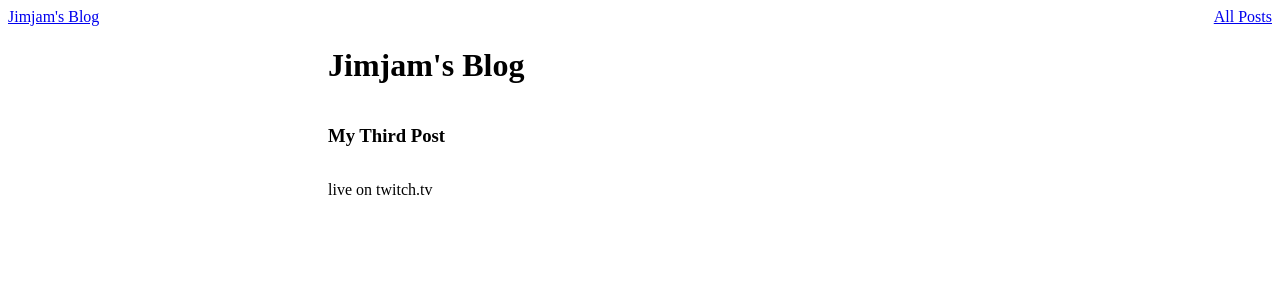
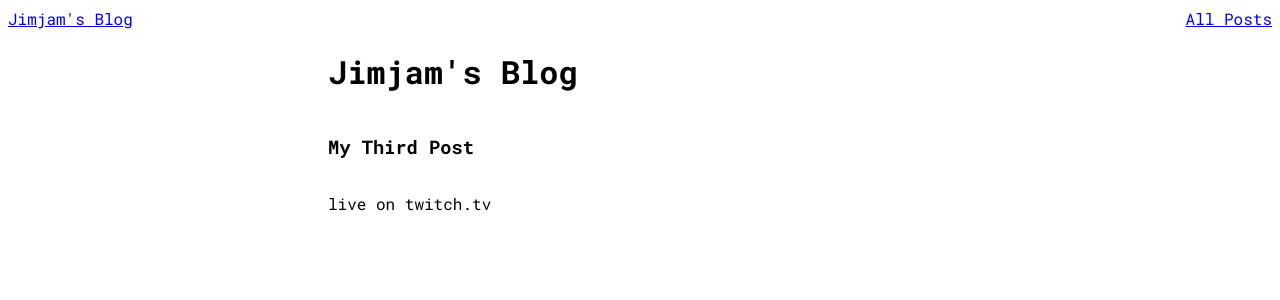
Before and after one commit to jimmyko360/my_site, a Django app: page / in a window 1280 px wide. Shown: the top 300 px of the page. Run offline with Django 3.2, Linux system fonts and the light colour scheme.

Commit message:
imported a font

```diff
--- a/static/styles.css
+++ b/static/styles.css
@@ -1 +1,5 @@
-/* maybe stick a font here or something */
+@import url('https://fonts.googleapis.com/css2?family=Roboto+Mono:ital,wght@0,400;0,700;1,400;1,700&display=swap');
+
+html {
+  font-family: 'Roboto Mono', monospace;
+}
```
